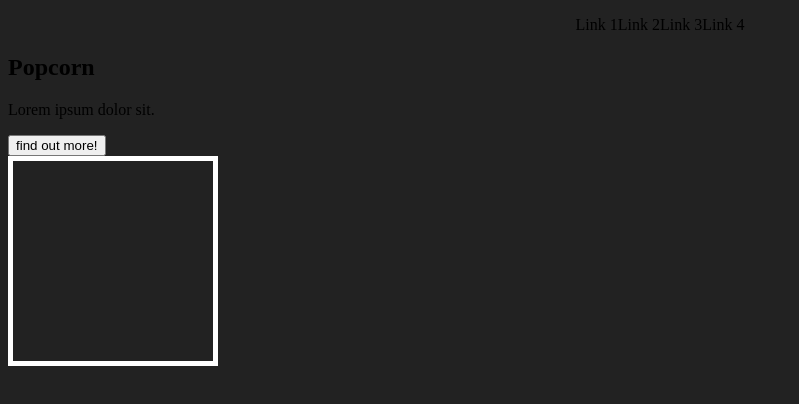
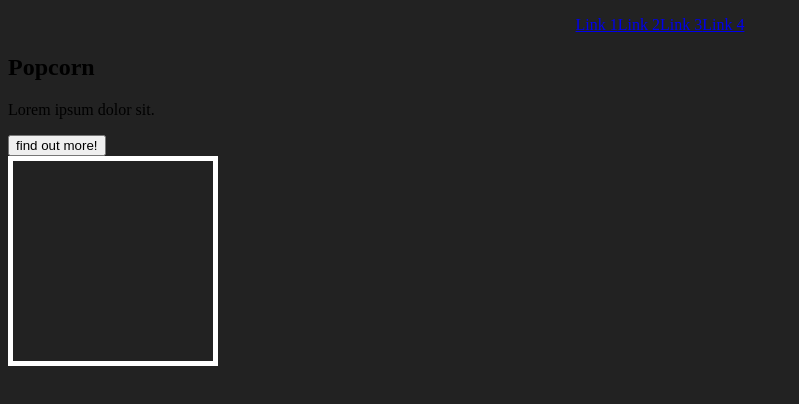
Before and after one commit to Rektwow/first-try-on-git, a plain HTML site: page index.html in a window 1280 px wide. Shown: the whole page, without its empty margins (0-799 px from the left). Drawn offline with Linux system fonts and the light colour scheme.

Commit message:
add acnchors to navi bar

```diff
--- a/index.html
+++ b/index.html
@@ -10,10 +10,10 @@
 <body>
    <nav>
       <ul>
-         <li>Link 1</li>
-         <li>Link 2</li>
-         <li>Link 3</li>
-         <li>Link 4</li>
+         <li><a href="#">Link 1</a></li>
+         <li><a href="#">Link 2</a></li>
+         <li><a href="#">Link 3</a></li>
+         <li><a href="#">Link 4</a></li>
       </ul>
    </nav>
    <section class="container call-to-action">
```
